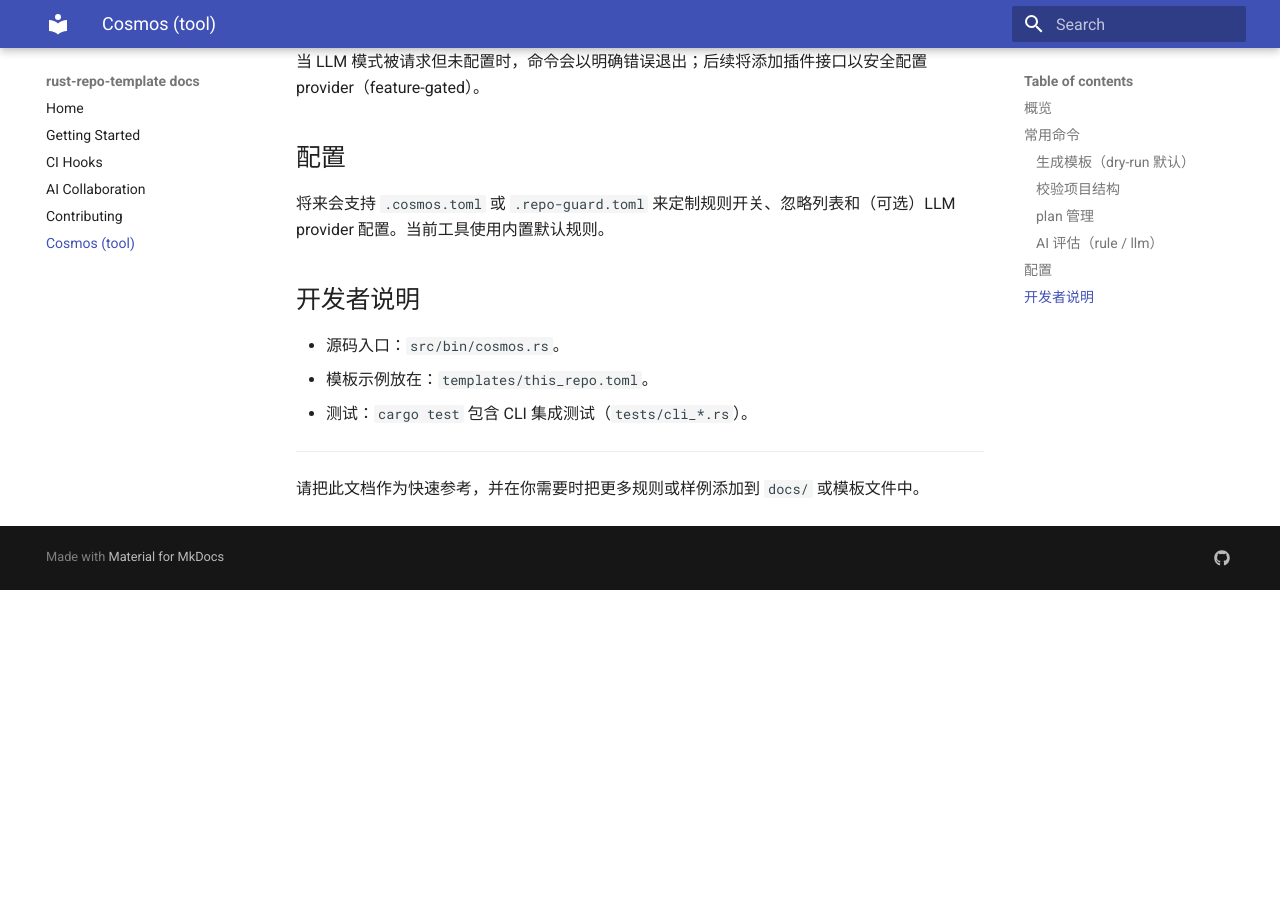
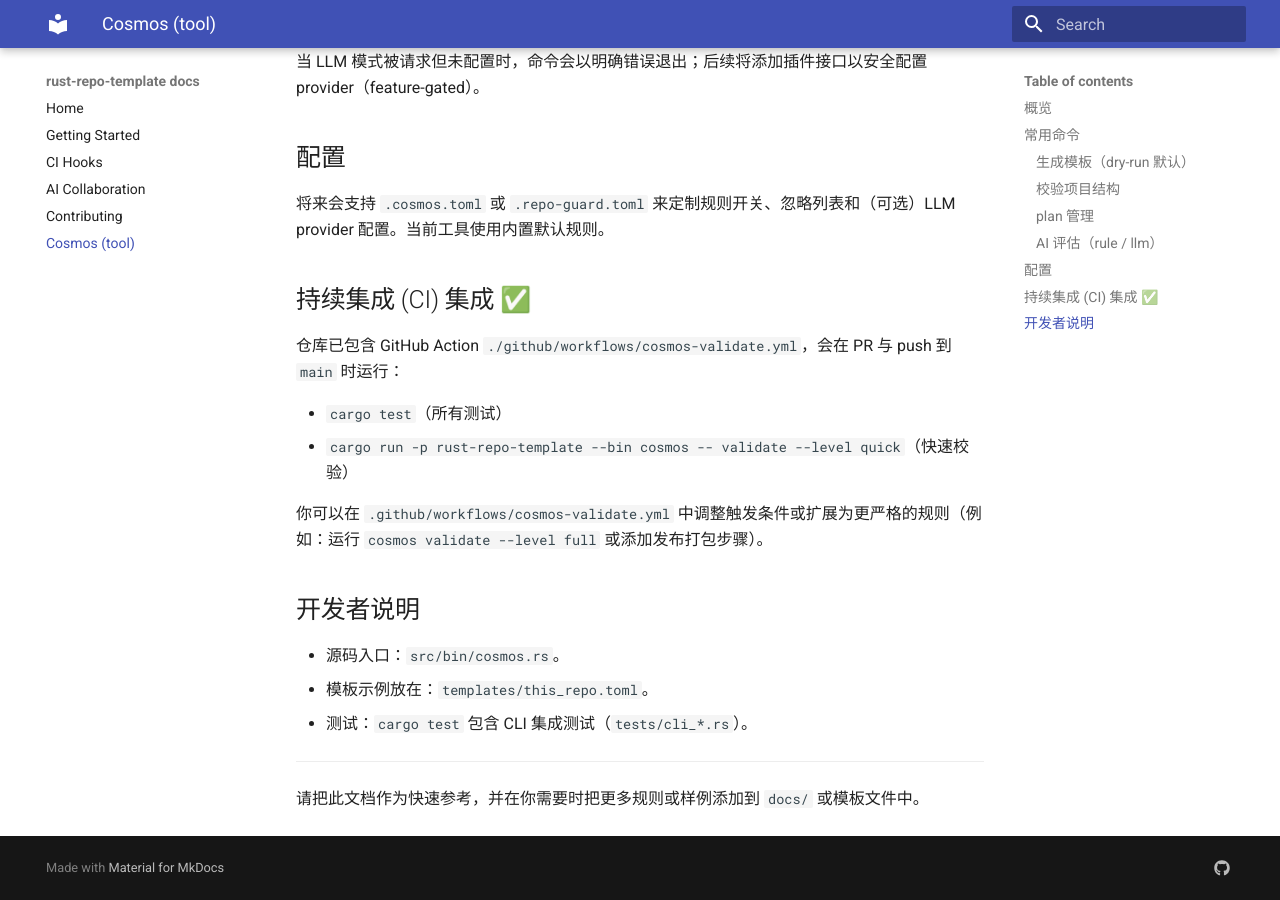
Before and after one commit to Genuineh/rust-repo-template, an MkDocs documentation site: the page built from docs/cosmos.md, in a window 1280 px wide and 900 px high, scrolled down 1690 px. Built offline with MkDocs 1.6.1 and Material for MkDocs 9.7.7, drawn with Linux system fonts in a browser that asks for light colours; before the commit the page ends 2280 px from its top, so only the background shows below that.

Commit message:
ci(cosmos): add PR validation workflow and doc note

```diff
--- a/docs/cosmos.md
+++ b/docs/cosmos.md
@@ -83,6 +83,15 @@
 
 将来会支持 `.cosmos.toml` 或 `.repo-guard.toml` 来定制规则开关、忽略列表和（可选）LLM provider 配置。当前工具使用内置默认规则。
 
+## 持续集成 (CI) 集成 ✅
+
+仓库已包含 GitHub Action `./github/workflows/cosmos-validate.yml`，会在 PR 与 push 到 `main` 时运行：
+
+- `cargo test`（所有测试）
+- `cargo run -p rust-repo-template --bin cosmos -- validate --level quick`（快速校验）
+
+你可以在 `.github/workflows/cosmos-validate.yml` 中调整触发条件或扩展为更严格的规则（例如：运行 `cosmos validate --level full` 或添加发布打包步骤）。
+
 ## 开发者说明
 
 - 源码入口：`src/bin/cosmos.rs`。
```
Also changed, not shown: 1 other file.
